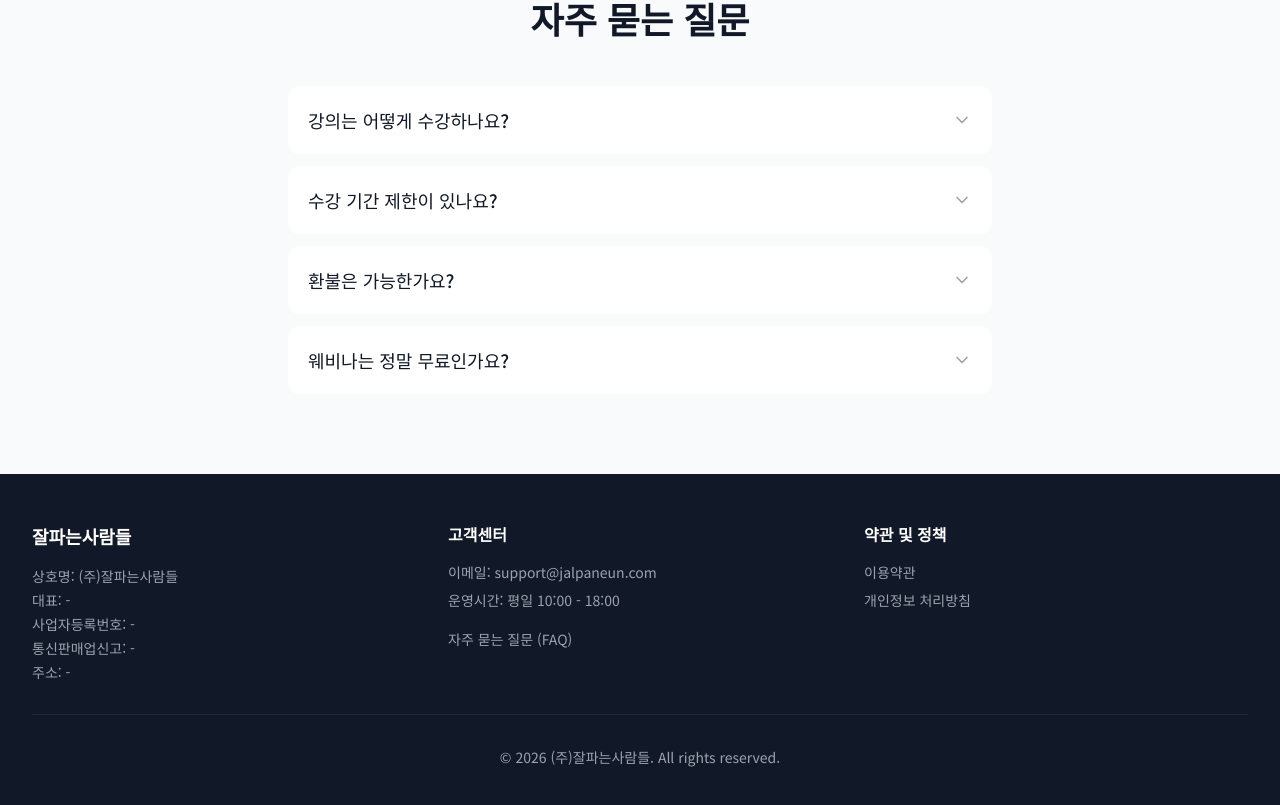
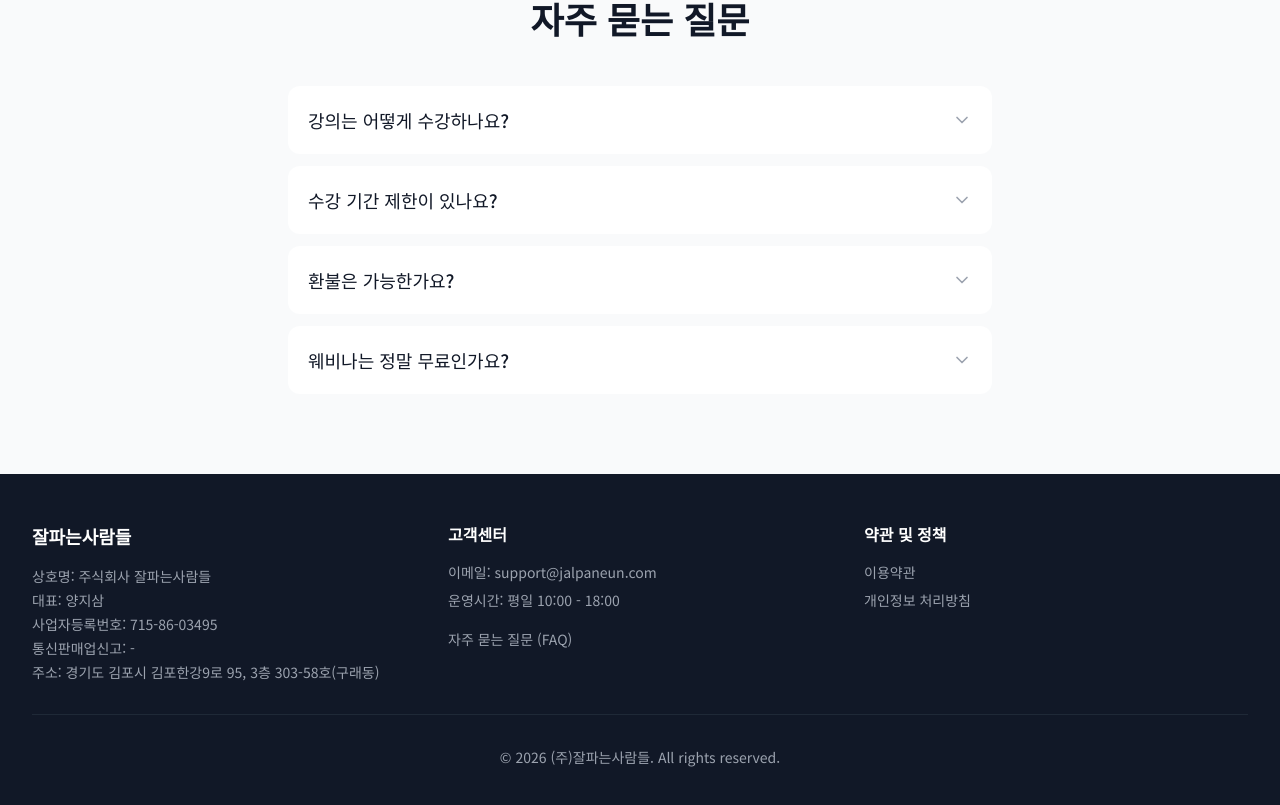
Before and after one commit to Heartware92/jalpaneun, a Next.js app: page / in a window 1280 px wide. Shown: the part 3985-4790 px from the top of the page. Built offline with nearby package versions, Linux system fonts and the light colour scheme; no server answers.

Commit message:
푸터에 사업자등록증 기반 실 정보 입력
Co-Authored-By: Claude Opus 4.6 <noreply@anthropic.com>

```diff
--- a/src/components/layout/Footer.tsx
+++ b/src/components/layout/Footer.tsx
@@ -9,11 +9,11 @@ export default function Footer() {
           <div>
             <h3 className="text-white font-bold text-lg mb-4">잘파는사람들</h3>
             <ul className="space-y-1 text-sm">
-              <li>상호명: (주)잘파는사람들</li>
-              <li>대표: -</li>
-              <li>사업자등록번호: -</li>
+              <li>상호명: 주식회사 잘파는사람들</li>
+              <li>대표: 양지삼</li>
+              <li>사업자등록번호: 715-86-03495</li>
               <li>통신판매업신고: -</li>
-              <li>주소: -</li>
+              <li>주소: 경기도 김포시 김포한강9로 95, 3층 303-58호(구래동)</li>
             </ul>
           </div>
 
```
